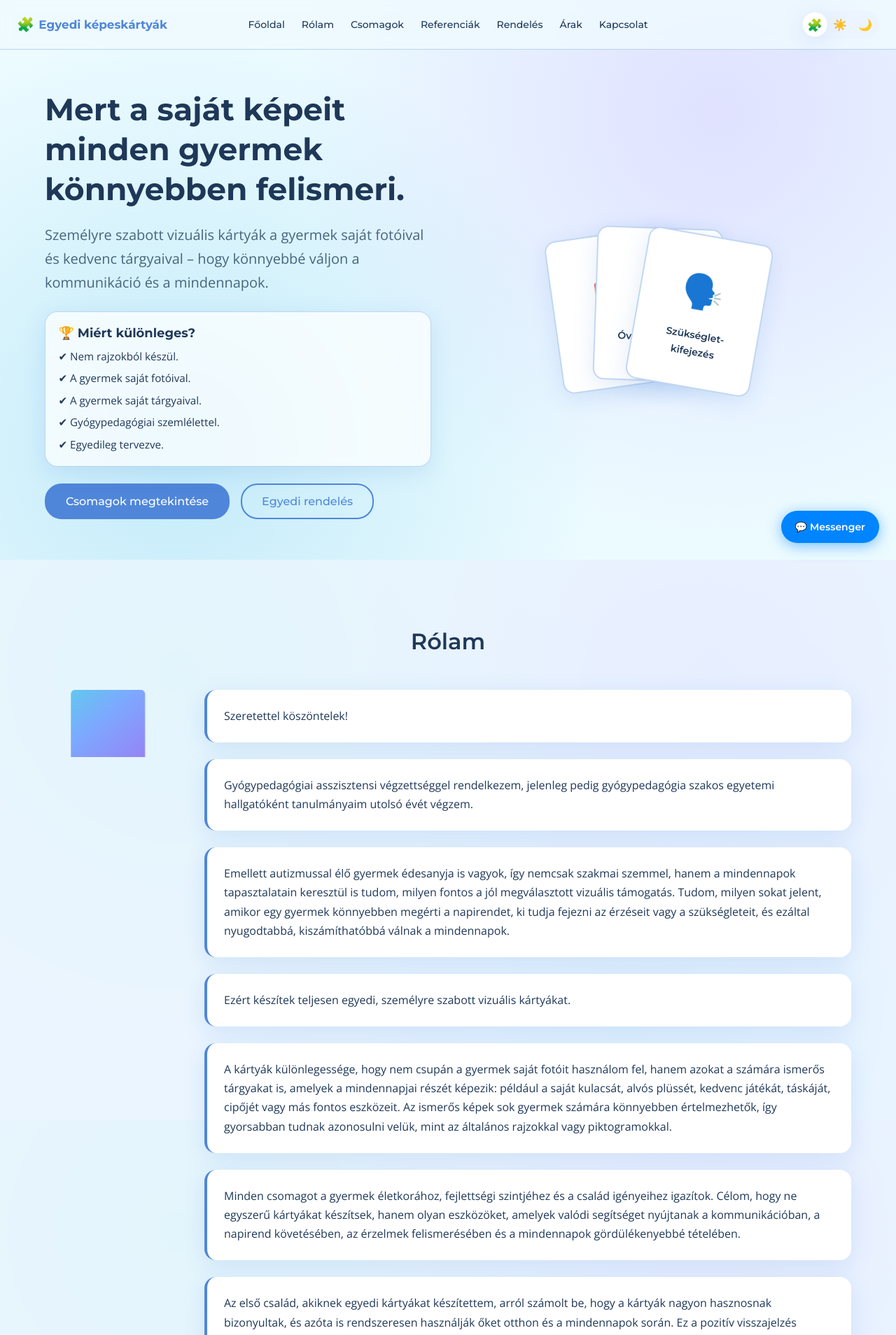
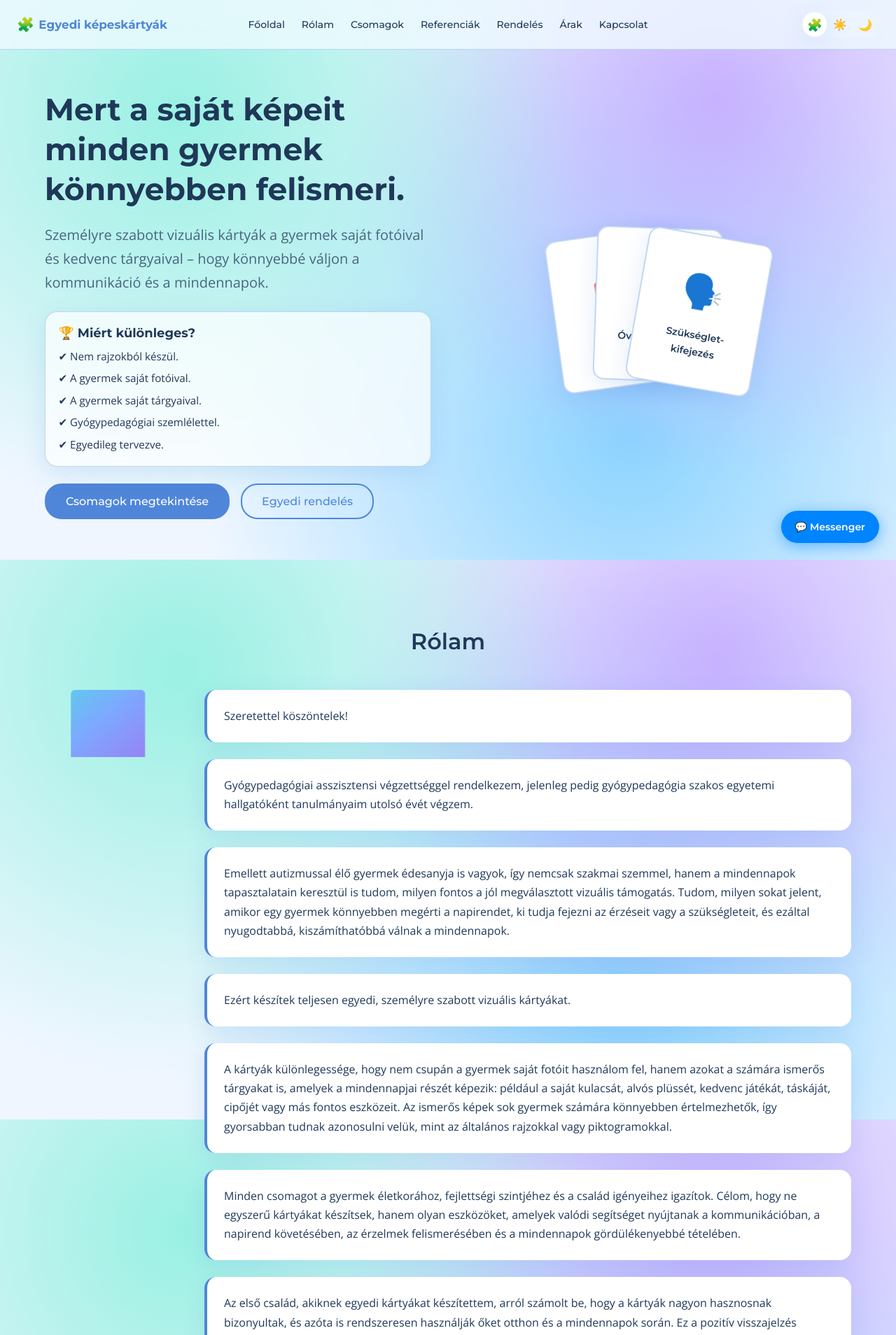
Before and after one commit to GhostDragonRaider/kepeskartyak, a React (Vite) app: page / in a window 1280 px wide. Shown: the top 1908 px of the page at 70% size. Built offline with nearby package versions, Linux system fonts and the light colour scheme; the HTML template or start-up script is replaced by a standard one.

Commit message:
Make section backgrounds transparent site-wide
Co-authored-by: GhostDragonRaider <GhostDragonRaider@users.noreply.github.com>

```diff
--- a/src/components/About.tsx
+++ b/src/components/About.tsx
@@ -3,7 +3,7 @@ import { ScrollReveal } from './ScrollReveal'
 
 export function About() {
   return (
-    <section id="about" className="section" style={{ background: 'var(--bg-section)' }}>
+    <section id="about" className="section">
       <div className="container">
         <ScrollReveal>
           <h2 className="section-title">Rólam</h2>
--- a/src/index.css
+++ b/src/index.css
@@ -145,7 +145,7 @@ img {
 }
 
 .section--alt {
-  background: var(--bg-alt);
+  background: transparent;
 }
 
 .section-title {
@@ -588,8 +588,8 @@ img {
   display: flex;
   align-items: center;
   padding-top: 70px;
-  background: var(--bg);
-  background-image: var(--hero-pattern);
+  background: transparent;
+  background-image: none;
   position: relative;
   overflow: hidden;
 }
@@ -1192,7 +1192,7 @@ img {
 
 /* Footer */
 .footer {
-  background: var(--bg-alt);
+  background: transparent;
   padding: 2rem 0;
   text-align: center;
   color: var(--text-muted);
```
